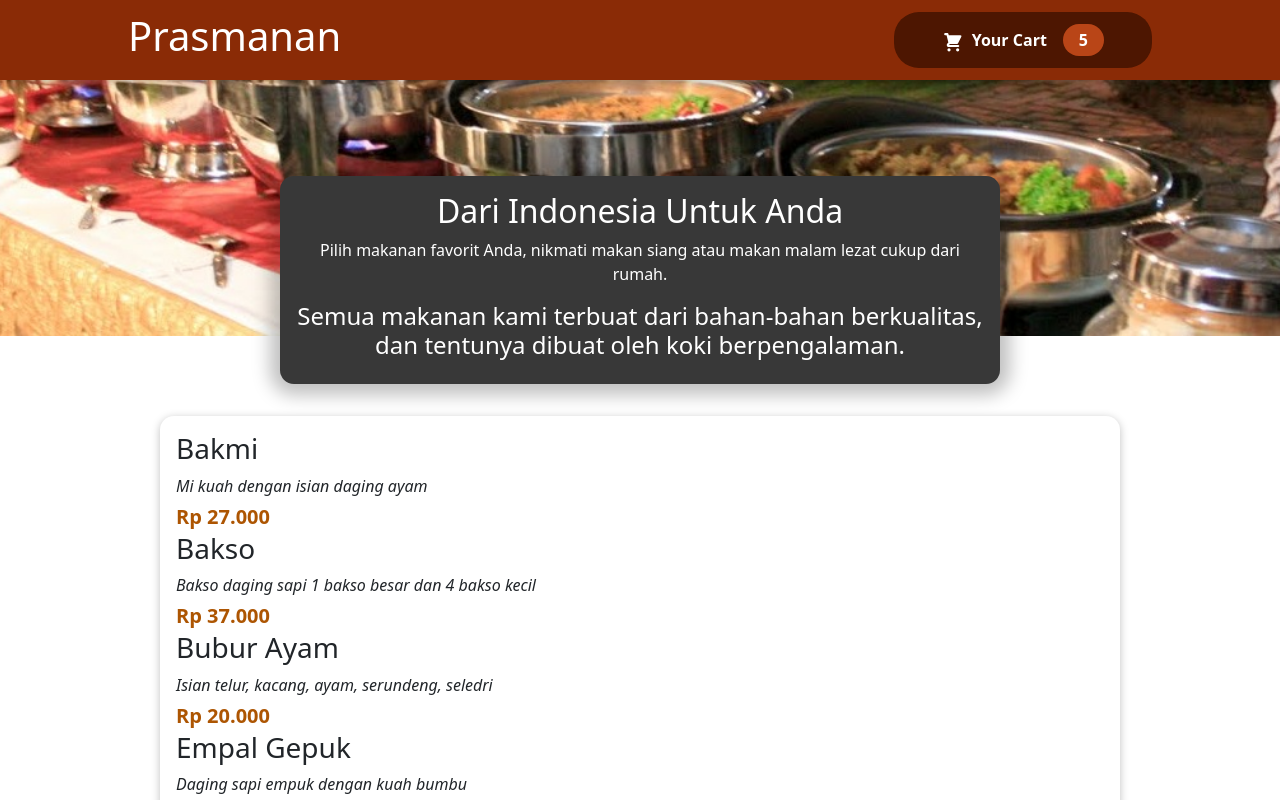
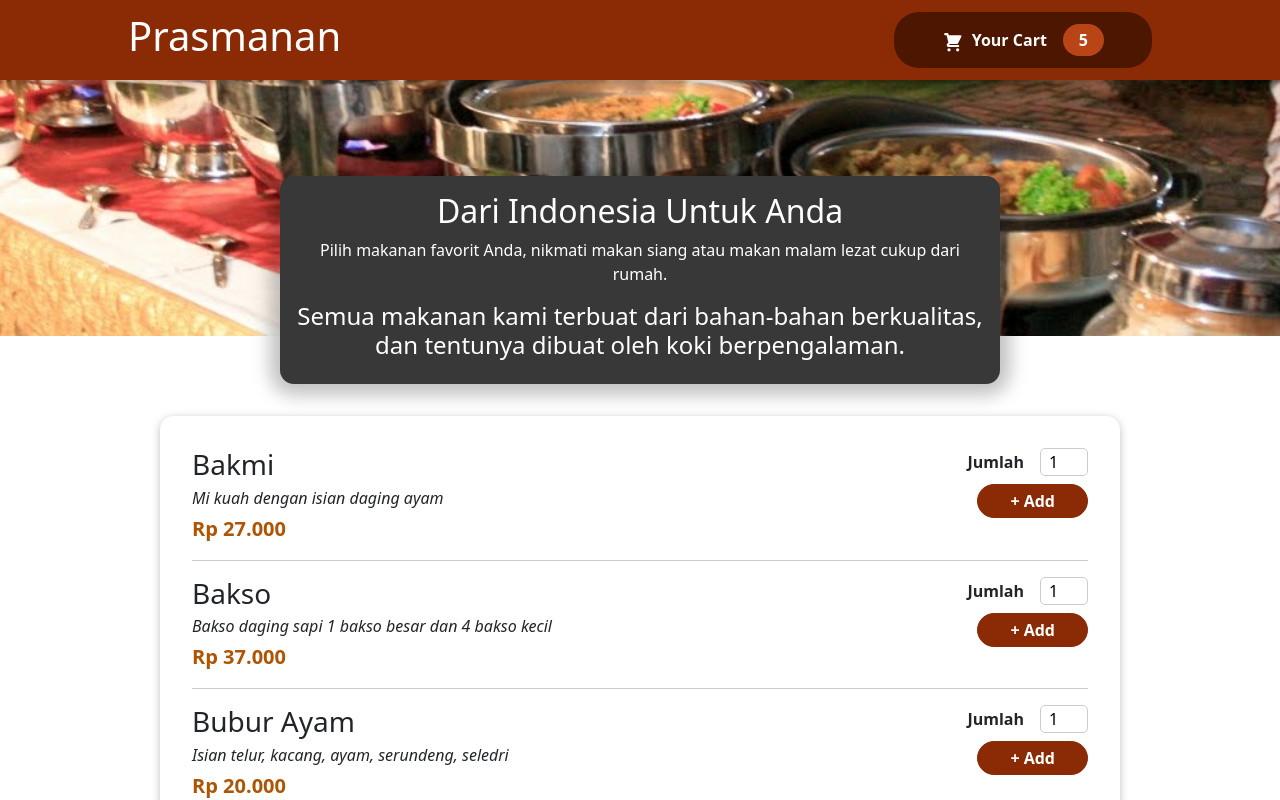
Before and after one commit to Deni-Prasetyo/TODO, a React (Create React App) app: page / in a window 1280 px wide. Shown: the top 800 px of the page. Built offline with nearby package versions, Linux system fonts and the light colour scheme.

Commit message:
Add button to input Order

```diff
--- a/src/components/Meals/MealItem/MealItem.js
+++ b/src/components/Meals/MealItem/MealItem.js
@@ -1,13 +1,17 @@
+import MealItemForm from "./MealItemForm";
 import classes from "./MealItem.module.css";
 
 const MealItem = (props) => {
   const price = `Rp ${props.price.toFixed(3)}`;
   return (
-    <li>
+    <li className={classes.meal}>
       <div>
         <h3>{props.name}</h3>
         <div className={classes.description}>{props.description}</div>
         <div className={classes.price}>{price}</div>
+      </div>
+      <div>
+        <MealItemForm />
       </div>
     </li>
   );
--- /dev/null
+++ b/src/components/Meals/MealItem/MealItemForm.js
@@ -0,0 +1,23 @@
+import Input from "../../UI/Input";
+import classes from "./MealItemForm.module.css";
+
+const MealItemForm = (props) => {
+  return (
+    <form className={classes.form}>
+      <Input
+        label="Jumlah"
+        input={{
+          id: "jumlah",
+          type: "number",
+          min: "1",
+          max: "5",
+          step: "1",
+          defaultValue: "1",
+        }}
+      />
+      <button>+ Add</button>
+    </form>
+  );
+};
+
+export default MealItemForm;
--- /dev/null
+++ b/src/components/Meals/MealItem/MealItemForm.module.css
@@ -0,0 +1,20 @@
+.form {
+  text-align: right;
+}
+
+.form button {
+  font: inherit;
+  cursor: pointer;
+  background-color: #8a2b06;
+  border: 1px solid #8a2b06;
+  color: white;
+  padding: 0.25rem 2rem;
+  border-radius: 20px;
+  font-weight: bold;
+}
+
+.form button:hover,
+.form button:active {
+  background-color: #641e03;
+  border-color: #641e03;
+}
--- /dev/null
+++ b/src/components/UI/Input.js
@@ -0,0 +1,12 @@
+import classes from "./Input.module.css";
+
+const Input = (props) => {
+  return (
+    <div className={classes.input}>
+      <label htmlFor={props.input.id}>{props.label}</label>
+      <input {...props.input} />
+    </div>
+  );
+};
+
+export default Input;
--- /dev/null
+++ b/src/components/UI/Input.module.css
@@ -0,0 +1,18 @@
+.input {
+  display: flex;
+  align-items: center;
+  margin-bottom: 0.5rem;
+}
+
+.input label {
+  font-weight: bold;
+  margin-right: 1rem;
+}
+
+.input input {
+  width: 3rem;
+  border-radius: 5px;
+  border: 1px solid #ccc;
+  font: inherit;
+  padding-left: 0.5rem;
+}
```
